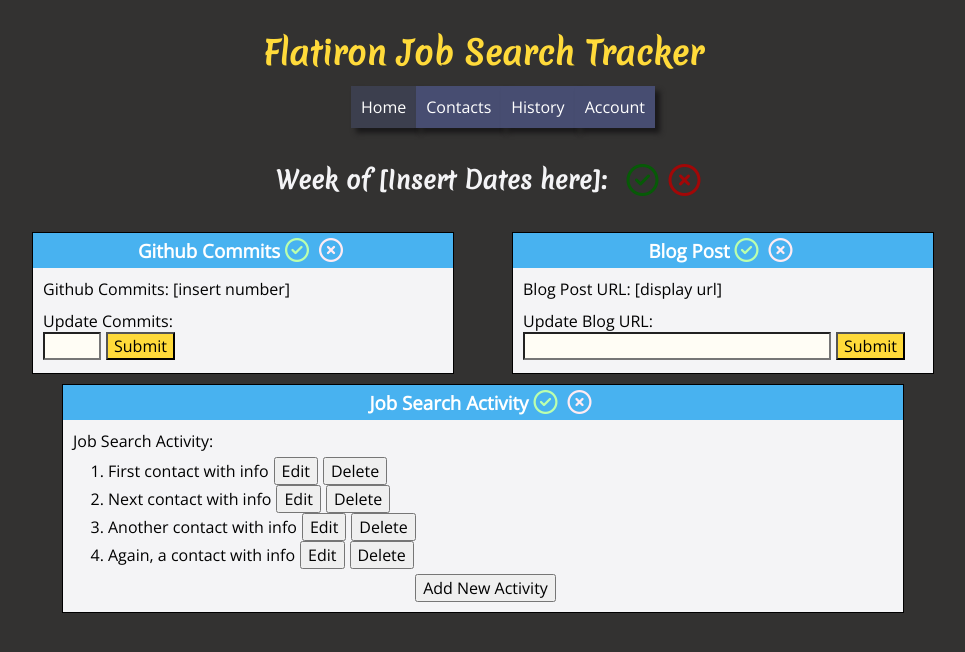
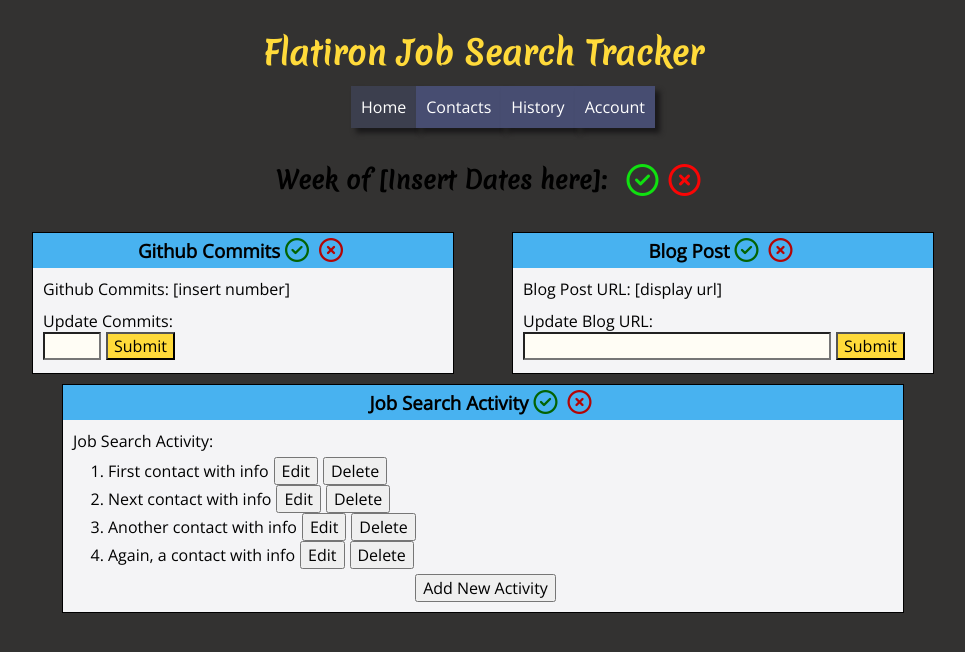
Before and after one commit to brownjer3/flatiron-job-search-tracker-frontend, a React (Create React App) app: page / in a window 1280 px wide. Shown: the top 652 px of the page, without its empty margins (157-1122 px from the left). Built offline with nearby package versions, Linux system fonts and the light colour scheme.

Commit message:
Improve color scheme

```diff
--- a/src/index.css
+++ b/src/index.css
@@ -12,7 +12,6 @@
 
 body {
   background-color: #333231;
-  color: #f4f4f6;
   font-family: "Open Sans", sans-serif;
 }
 
@@ -42,6 +41,7 @@
 
 button {
   margin-left: 5px;
+  cursor: pointer;
 }
 
 input[type="submit"] {
@@ -49,23 +49,27 @@
   cursor: pointer;
 }
 
+input[type="submit"]:hover {
+  background-color: #ffe573;
+}
+
 form input {
   background-color: #fffdf5;
 }
 
 .green {
-  color: #075a07;
+  color: #10e010;
 }
 
 .light-green {
-  color: #bbffad;
+  color: #036303;
 }
 .red {
-  color: #a20707;
+  color: #fa0505;
 }
 
 .light-red {
-  color: #ffebf2;
+  color: #b30505;
 }
 
 .medium-box {
@@ -90,7 +94,7 @@
 
 .box-header {
   background-color: #48b2f0;
-  color: white;
+  color: black;
   margin-top: 0;
   display: flex;
   justify-content: center;
```
